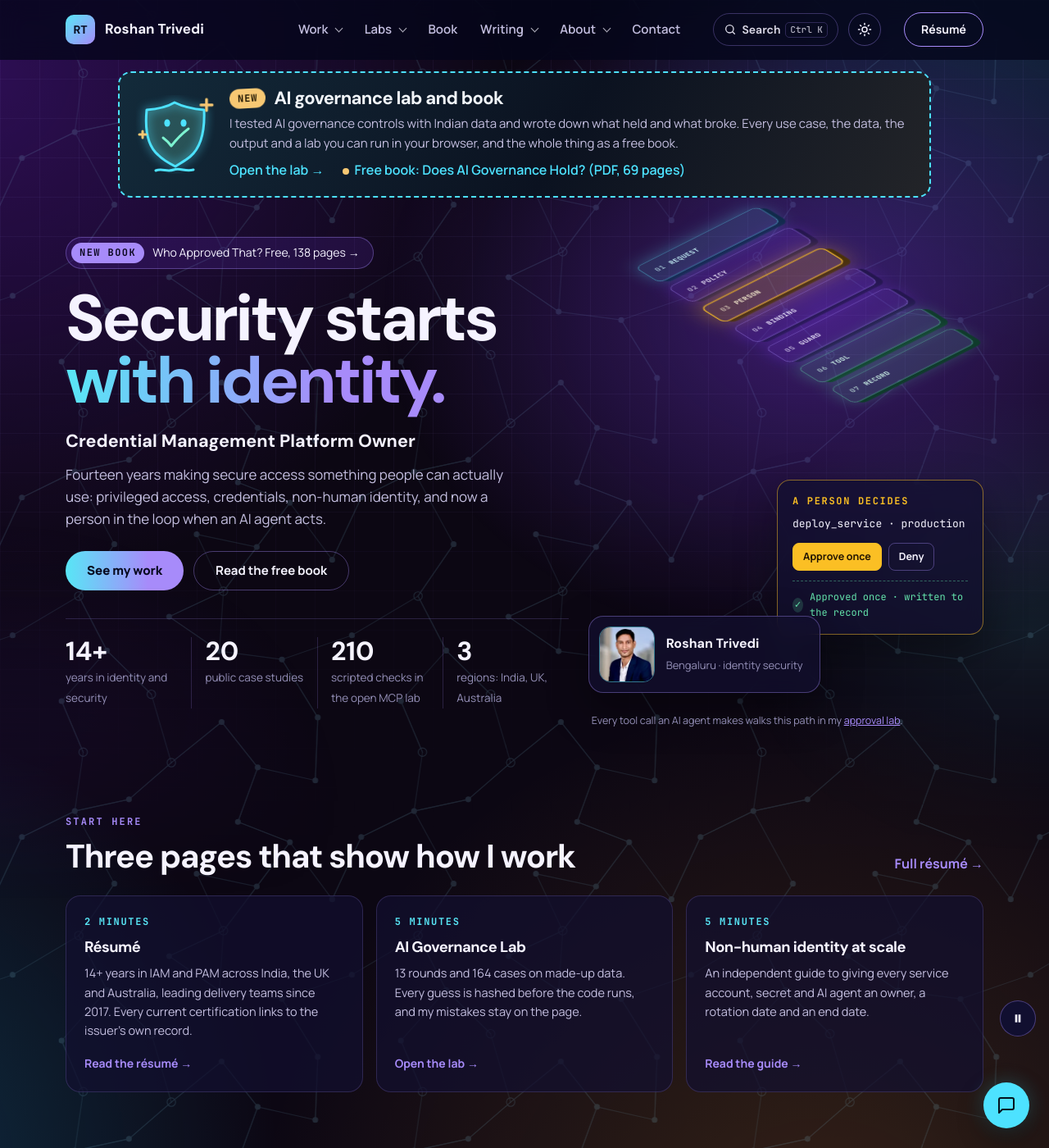
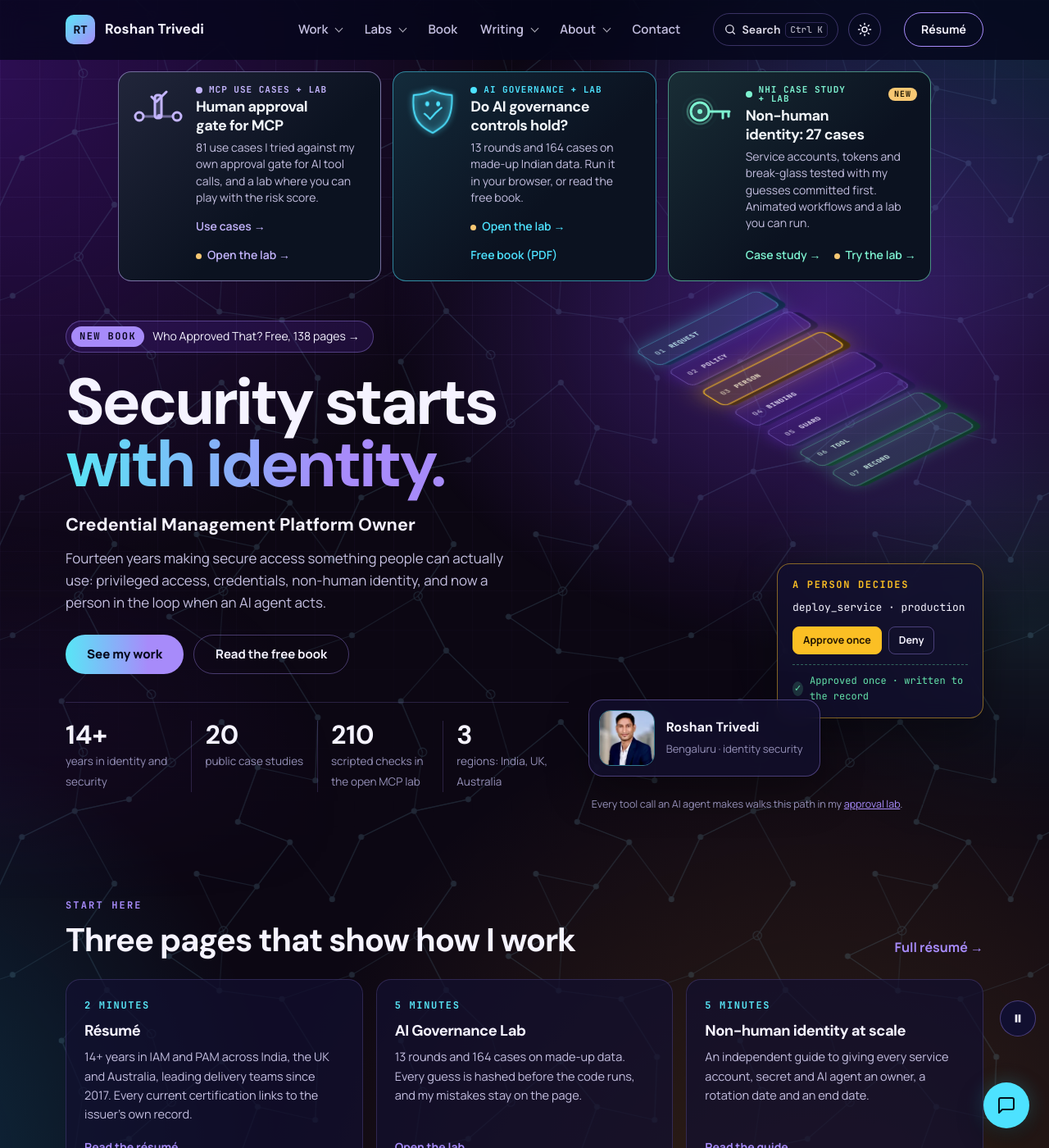
Before and after one commit to trivediroshan1-ui/trivediroshan1-ui.github.io, a Jekyll site: the page index.html, which Jekyll copies as it is, in a window 1280 px wide and 1400 px high. Shown: the whole window at 82% size. Built offline with Jekyll 4.4.1, drawn with Linux system fonts in a browser that asks for light colours.

Commit message:
Home: three animated cards for the MCP lab, AI governance lab and non-human identity lab

```diff
--- /dev/null
+++ b/assets/blinks.css
@@ -0,0 +1,44 @@
+/* Three animated "blink" cards on the home page: MCP, AI governance, non-human identity. */
+.blinks-top{padding:14px 0 0}
+.blinks-top .wrap{width:min(1120px,100% - 32px);margin-inline:auto}
+.blinks{display:grid;grid-template-columns:repeat(3,minmax(0,1fr));gap:14px;margin:0;padding:0;list-style:none}
+.bl{--k:var(--accent,#4de2ff);position:relative;display:grid;grid-template-columns:64px minmax(0,1fr);gap:14px;align-items:start;padding:16px;border:1.5px solid color-mix(in srgb,var(--k) 55%,transparent);border-radius:16px;background:linear-gradient(135deg,color-mix(in srgb,var(--k) 12%,var(--surface,#0b1220)),var(--surface,#0b1220) 60%);transition:transform .2s,border-color .2s}
+.bl:hover,.bl:focus-within{transform:translateY(-3px);border-color:var(--k)}
+.bl.mcp{--k:#c4b5fd}.bl.gov{--k:#4de2ff}.bl.nhi{--k:#7df2d0}
+.bl svg{width:64px;height:64px;color:var(--k)}
+.bl .ink{fill:none;stroke:currentColor;stroke-width:3;stroke-linecap:round;stroke-linejoin:round}
+.bl .fillc{fill:color-mix(in srgb,var(--k) 20%,transparent);stroke:none}
+.bl h3{margin:0;font:700 18px/1.25 var(--display,system-ui,sans-serif);color:var(--text,#f1f5f9)}
+.bl p{margin:6px 0 10px;font-size:14px;line-height:1.45;color:var(--muted,#93a1bd)}
+.bl .kick{display:flex;align-items:center;gap:8px;margin:0 0 4px;font:700 11px/1 var(--mono,ui-monospace,monospace);letter-spacing:.09em;text-transform:uppercase;color:var(--k)}
+.bl .kick i{width:8px;height:8px;border-radius:50%;background:var(--k);animation:bl-blink 1.2s steps(2,start) infinite}
+.bl .newp{padding:3px 7px;border-radius:999px;background:var(--warn,#f7c873);color:#1b1300;font-size:10px}
+.bl .acts{display:flex;flex-wrap:wrap;gap:4px 16px}
+.bl .acts a{font-weight:600;font-size:14px;color:var(--k);text-decoration:none;padding:4px 0}
+.bl .acts a:hover,.bl .acts a:focus-visible{text-decoration:underline;text-underline-offset:3px}
+.bl .acts a.lab::before{content:"";display:inline-block;width:7px;height:7px;border-radius:50%;background:var(--warn,#f7c873);margin-right:7px;animation:bl-blink 1.2s steps(2,start) infinite}
+/* MCP: a gate bar slides across the request path, then the tick draws */
+.bl .gate{animation:bl-gate 3.6s ease-in-out infinite;transform-box:fill-box}
+.bl .gtick{stroke-dasharray:40;animation:bl-draw 3.6s ease-in-out infinite}
+.bl .pkt{animation:bl-pkt 3.6s linear infinite}
+/* AI governance: the shield glows and its eyes blink */
+.bl .shield{animation:bl-glow 2.4s ease-in-out infinite}
+.bl .eye{fill:currentColor;transform-origin:center;transform-box:fill-box;animation:bl-eye 3.2s infinite}
+/* NHI: a key pulses with a ring, the eye of the robot blinks */
+.bl .ring{fill:none;stroke:currentColor;stroke-width:2;transform-origin:center;transform-box:fill-box;animation:bl-ring 2.4s ease-out infinite}
+.bl .ring.b{animation-delay:1.2s}
+@keyframes bl-blink{0%,100%{opacity:1}50%{opacity:.25}}
+@keyframes bl-gate{0%,20%{transform:translateY(0)}45%,75%{transform:translateY(-14px)}100%{transform:translateY(0)}}
+@keyframes bl-draw{0%,30%{stroke-dashoffset:40}55%,85%{stroke-dashoffset:0}100%{stroke-dashoffset:40}}
+@keyframes bl-pkt{0%{transform:translateX(0);opacity:0}15%{opacity:1}85%{opacity:1}100%{transform:translateX(30px);opacity:0}}
+@keyframes bl-glow{0%,100%{filter:drop-shadow(0 0 0 transparent)}50%{filter:drop-shadow(0 0 6px var(--k))}}
+@keyframes bl-eye{0%,44%,52%,100%{transform:scaleY(1)}48%{transform:scaleY(.08)}}
+@keyframes bl-ring{0%{transform:scale(.6);opacity:.9}100%{transform:scale(1.5);opacity:0}}
+@media (prefers-reduced-motion:reduce){.bl,.bl *{animation:none!important;transition:none!important}.bl .gtick{stroke-dasharray:none}}
+html[data-theme="light"] .bl{background:linear-gradient(135deg,#f0f7fa,#fff 60%);color:#0f172a}
+html[data-theme="light"] .bl h3{color:#0f172a}
+html[data-theme="light"] .bl p{color:#52617a}
+html[data-theme="light"] .bl.mcp{--k:#6d4fd1}html[data-theme="light"] .bl.gov{--k:#0a7285}html[data-theme="light"] .bl.nhi{--k:#0b7a5b}
+@media (max-width:900px){.blinks{display:flex;overflow-x:auto;scroll-snap-type:x mandatory;gap:12px;padding-bottom:8px;-webkit-overflow-scrolling:touch}.bl{flex:0 0 84%;scroll-snap-align:start}}
+@media (max-width:560px){.bl{grid-template-columns:44px minmax(0,1fr);gap:10px;padding:12px}.bl svg{width:44px;height:44px}.bl h3{font-size:16px}.bl p{display:none}}
+.bl>div{display:flex;flex-direction:column;min-width:0;height:100%}.bl .acts{margin-top:auto}
--- a/index.html
+++ b/index.html
@@ -56,6 +56,7 @@
       Roshan Trivedi · Credential Management Platform Owner
     </title>
     <link rel="stylesheet" href="/assets/newlab.css?v=20261029a">
+    <link rel="stylesheet" href="/assets/blinks.css?v=20261102a">
     <script src="/assets/theme.js?v=20261022b"></script>
     <link rel="preload" as="font" type="font/woff2" href="/assets/dm-sans-latin-700-normal-DvUfVpUG.woff2" crossorigin>
     <link rel="preload" as="font" type="font/woff2" href="/assets/manrope-latin-500-normal-BYYD-dBL.woff2" crossorigin>
@@ -119,8 +120,14 @@ html.motion-off *, html.motion-off *::before, html.motion-off *::after { animati
     </header>
 
     <main id="main">
-      <div class="newlab-top"><div class="wrap"><div class="newlab"><svg class="doodle" viewBox="0 0 96 96" aria-hidden="true" focusable="false"><path class="fill" d="M48 10 C60 15 70 17 82 18 C83 40 80 62 66 74 C60 79 54 83 48 86 C40 82 33 78 27 72 C14 60 12 38 14 18 C28 17 38 15 48 10Z"/><path class="ink shield" d="M47 9 C59 15 71 17 83 18 C84 41 80 63 66 75 C60 80 54 83 48 87 C40 83 33 79 27 73 C13 61 11 38 13 18 C27 17 37 15 47 9Z"/><g class="eyes"><ellipse class="eye" cx="38" cy="34" rx="3.6" ry="4.6"/><ellipse class="eye" cx="58" cy="34" rx="3.6" ry="4.6"/></g><path class="ink tick" d="M33 52 C37 55 40 58 43 62 C50 53 56 47 64 41"/><path class="ink" d="M24 92 C32 89 38 94 46 91 C54 88 60 94 70 91"/><path class="spark" d="M86 6 L86 18 M80 12 L92 12"/><path class="spark b" d="M8 44 L8 52 M4 48 L12 48"/></svg><div><div class="t"><span class="newpill">New</span><h3>AI governance lab and book</h3></div><p>I tested AI governance controls with Indian data and wrote down what held and what broke. Every use case, the data, the output and a lab you can run in your browser, and the whole thing as a free book.</p><span class="links"><a class="go stretch" href="/ai-governance-lab/">Open the lab &rarr;</a><a class="go book" href="/assets/ai-governance-lab-book.pdf">Free book: Does AI Governance Hold? (PDF, 69 pages)</a></span></div></div>
-</div></div>
+      <div class="blinks-top"><div class="wrap"><ul class="blinks" aria-label="Labs and case studies">
+        <li class="bl mcp"><svg viewBox="0 0 64 64" aria-hidden="true" focusable="false"><circle class="ink" cx="9" cy="38" r="5"/><circle class="ink" cx="55" cy="38" r="5"/><path class="ink" d="M14 38 H50" opacity=".5"/><circle class="pkt" cx="16" cy="38" r="3" fill="currentColor"/><g class="gate"><rect class="fillc" x="28" y="26" width="8" height="28" rx="3"/><rect class="ink" x="28" y="26" width="8" height="28" rx="3"/></g><path class="ink gtick" d="M24 14 L30 20 L42 8"/></svg>
+          <div><p class="kick"><i></i>MCP use cases + lab</p><h3>Human approval gate for MCP</h3><p>81 use cases I tried against my own approval gate for AI tool calls, and a lab where you can play with the risk score.</p><div class="acts"><a href="/mcp-lab-use-cases/">Use cases &rarr;</a><a class="lab" href="/mcp-lab-portal/">Open the lab &rarr;</a></div></div></li>
+        <li class="bl gov"><svg viewBox="0 0 96 96" aria-hidden="true" focusable="false"><path class="fillc" d="M48 10 C60 15 70 17 82 18 C83 40 80 62 66 74 C60 79 54 83 48 86 C40 82 33 78 27 72 C14 60 12 38 14 18 C28 17 38 15 48 10Z"/><path class="ink shield" d="M47 9 C59 15 71 17 83 18 C84 41 80 63 66 75 C60 80 54 83 48 87 C40 83 33 79 27 73 C13 61 11 38 13 18 C27 17 37 15 47 9Z"/><ellipse class="eye" cx="38" cy="34" rx="3.6" ry="4.6"/><ellipse class="eye" cx="58" cy="34" rx="3.6" ry="4.6"/><path class="ink" d="M33 52 C37 55 40 58 43 62 C50 53 56 47 64 41"/></svg>
+          <div><p class="kick"><i></i>AI governance + lab</p><h3>Do AI governance controls hold?</h3><p>13 rounds and 164 cases on made-up Indian data. Run it in your browser, or read the free book.</p><div class="acts"><a class="lab" href="/ai-governance-lab/">Open the lab &rarr;</a><a href="/assets/ai-governance-lab-book.pdf">Free book (PDF)</a></div></div></li>
+        <li class="bl nhi"><svg viewBox="0 0 64 64" aria-hidden="true" focusable="false"><circle class="ring" cx="22" cy="32" r="14"/><circle class="ring b" cx="22" cy="32" r="14"/><circle class="fillc" cx="22" cy="32" r="11"/><circle class="ink" cx="22" cy="32" r="11"/><circle class="eye" cx="22" cy="32" r="3"/><path class="ink" d="M33 32 H58 M50 32 V40 M57 32 V38"/></svg>
+          <div><p class="kick"><i></i>NHI case study + lab <span class="newp">New</span></p><h3>Non-human identity: 27 cases</h3><p>Service accounts, tokens and break-glass tested with my guesses committed first. Animated workflows and a lab you can run.</p><div class="acts"><a href="/nhi-lab/#cases">Case study &rarr;</a><a class="lab" href="/nhi-lab/#lab">Try the lab &rarr;</a></div></div></li>
+      </ul></div></div>
       <section class="hero" aria-labelledby="hero-title">
         <div class="wrap">
           <div>
```
